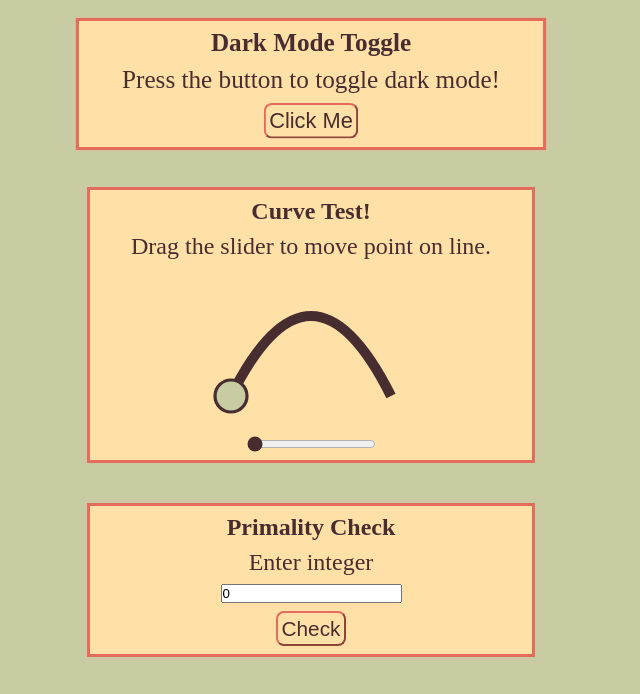
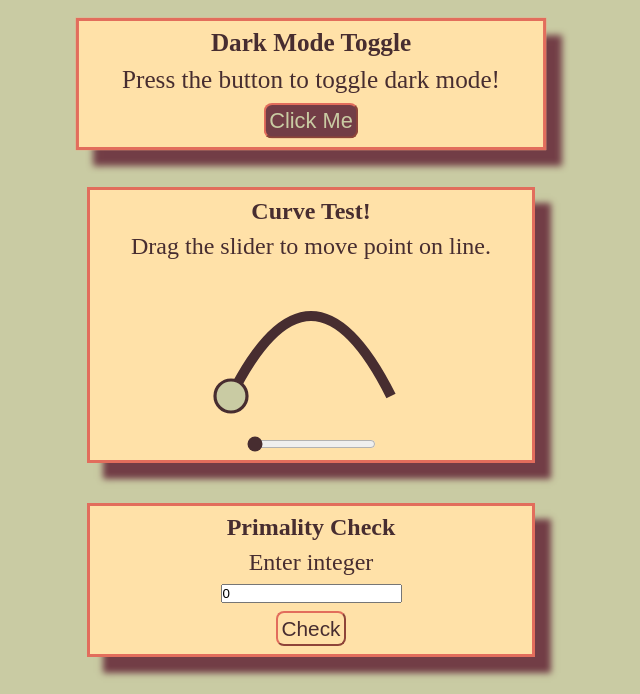
Before and after one commit to lokamaster/html-practice, a plain HTML site: page index.html in a window 1280 px wide. In both pictures the pointer is over the button "Click Me". Shown: the part 56-750 px from the top of the page, without its empty margins (329-969 px from the left). Drawn offline with Linux system fonts and the light colour scheme.

Commit message:
style: add box shadow and button hover

```diff
--- a/style.css
+++ b/style.css
@@ -23,6 +23,7 @@ article {
   align-items: center;
   background-color: var(--accent-color-two);
   border: 0.2rem var(--accent-color-three) solid;
+  box-shadow: 1rem 1rem 0.4rem var(--accent-color-four);
   display: flex;
   flex-direction: column;
   gap: 0.5rem;
@@ -53,6 +54,12 @@ button {
   color: var(--text-color);
   font-size: 1.3rem;
   padding: 0.2rem;
+  transition: all 0.15s ease-in-out;
+
+  &:hover {
+    background-color: var(--accent-color-four);
+    color: var(--accent-color);
+  }
 }
 
 circle {
```
